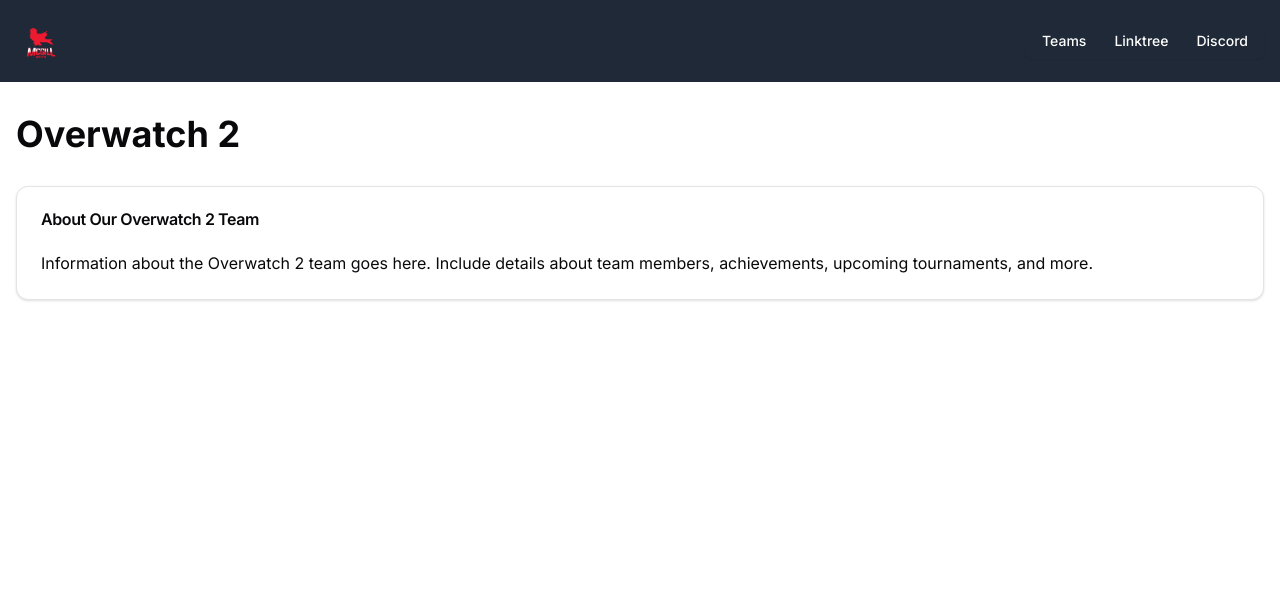
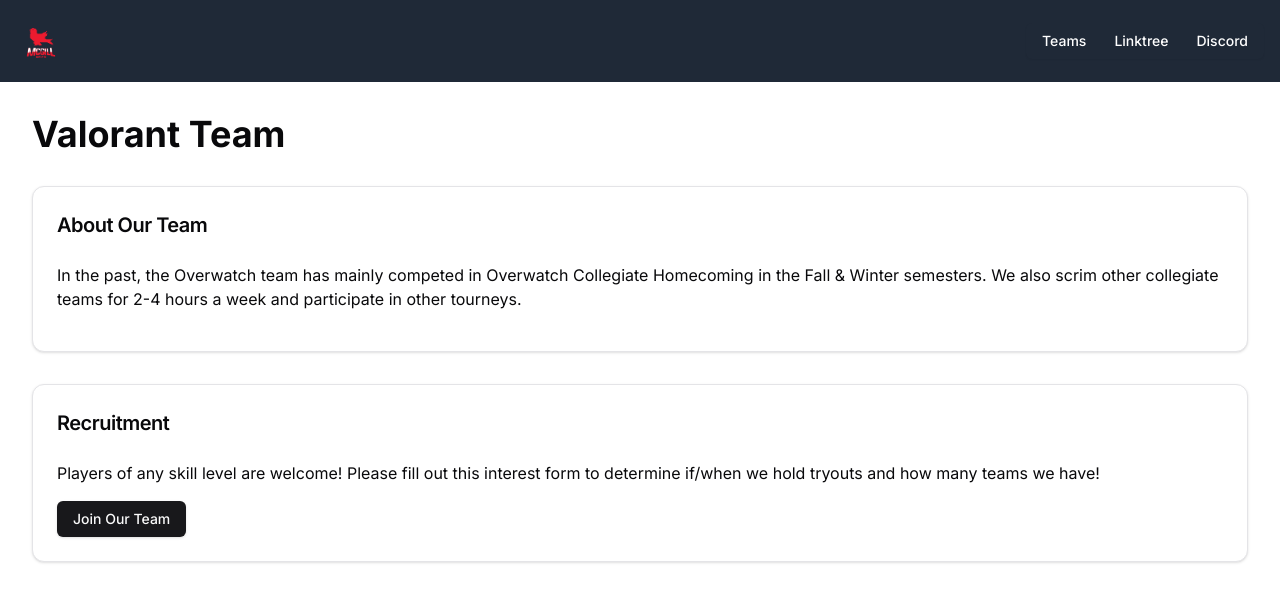
Before and after one commit to lucaschew/mcgill-esports-association, a Next.js app: page /teams/overwatch-2 in a window 1280 px wide. Shown: the top 602 px of the page. Built offline with nearby package versions, Linux system fonts and the light colour scheme.

Commit message:
[Add] Overwatch preliminary

```diff
--- a/app/teams/overwatch-2/page.tsx
+++ b/app/teams/overwatch-2/page.tsx
@@ -1,18 +1,44 @@
 import { Card, CardContent, CardHeader, CardTitle } from "@/components/ui/card";
+import { Button } from "@/components/ui/button";
+import Link from "next/link";
+import ResultCard from "@/components/Cards/ResultCard";
+import TeamMemberCard from "@/components/Cards/TeamMemberCard";
 
-export default function TeamPage() {
+export default function ValorantPage() {
   return (
-    <div>
-      <h1 className="text-4xl font-bold mb-8">Overwatch 2</h1>
-      <Card>
+    <div className="container mx-auto px-4">
+      <h1 className="text-4xl font-bold mb-8">Valorant Team</h1>
+
+      <Card className="mb-8">
         <CardHeader>
-          <CardTitle>About Our Overwatch 2 Team</CardTitle>
+          <CardTitle className="text-xl">About Our Team</CardTitle>
         </CardHeader>
         <CardContent>
-          <p>
-            Information about the Overwatch 2 team goes here. Include details
-            about team members, achievements, upcoming tournaments, and more.
+          <p className="mb-4">
+            In the past, the Overwatch team has mainly competed in Overwatch
+            Collegiate Homecoming in the Fall & Winter semesters. We also scrim
+            other collegiate teams for 2-4 hours a week and participate in other
+            tourneys.
           </p>
+        </CardContent>
+      </Card>
+
+      <Card className="mb-8">
+        <CardHeader>
+          <CardTitle className="text-xl">Recruitment</CardTitle>
+        </CardHeader>
+        <CardContent>
+          <p className="mb-4">
+            Players of any skill level are welcome! Please fill out this
+            interest form to determine if/when we hold tryouts and how many
+            teams we have!
+          </p>
+          <Link
+            href="https://docs.google.com/forms/d/e/1FAIpQLSd82mT8H5Hs5WP5OiJ-v_4yfZLQVy1OiuhhdG22C7J1sjpNUg/viewform?ts=66ccc15a&edit_requested=true"
+            target="_blank"
+          >
+            <Button>Join Our Team</Button>
+          </Link>
         </CardContent>
       </Card>
     </div>
```
